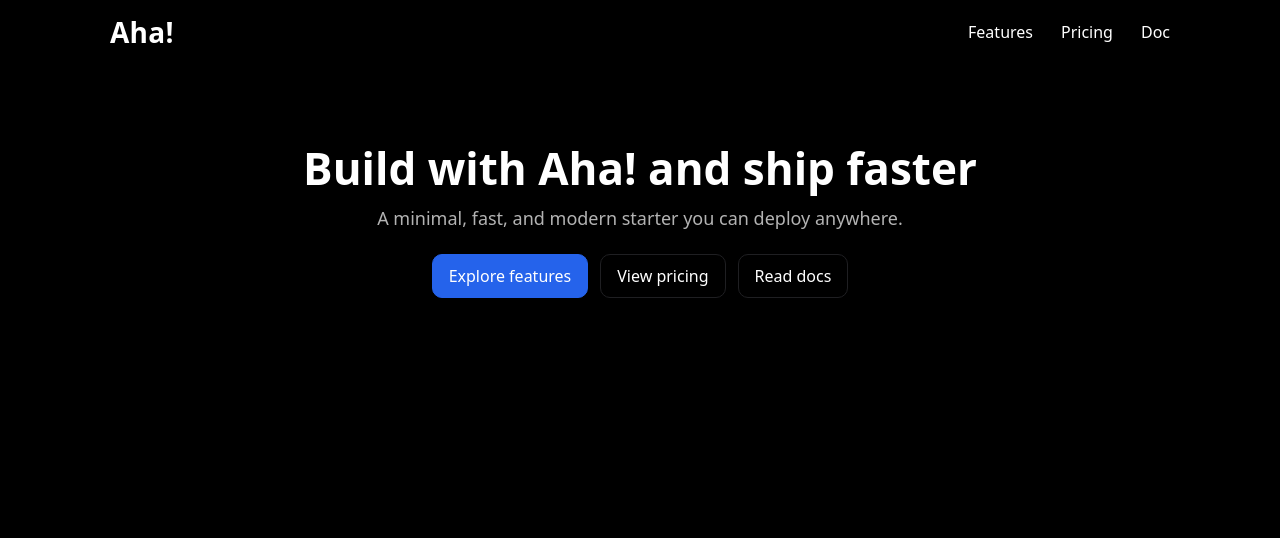
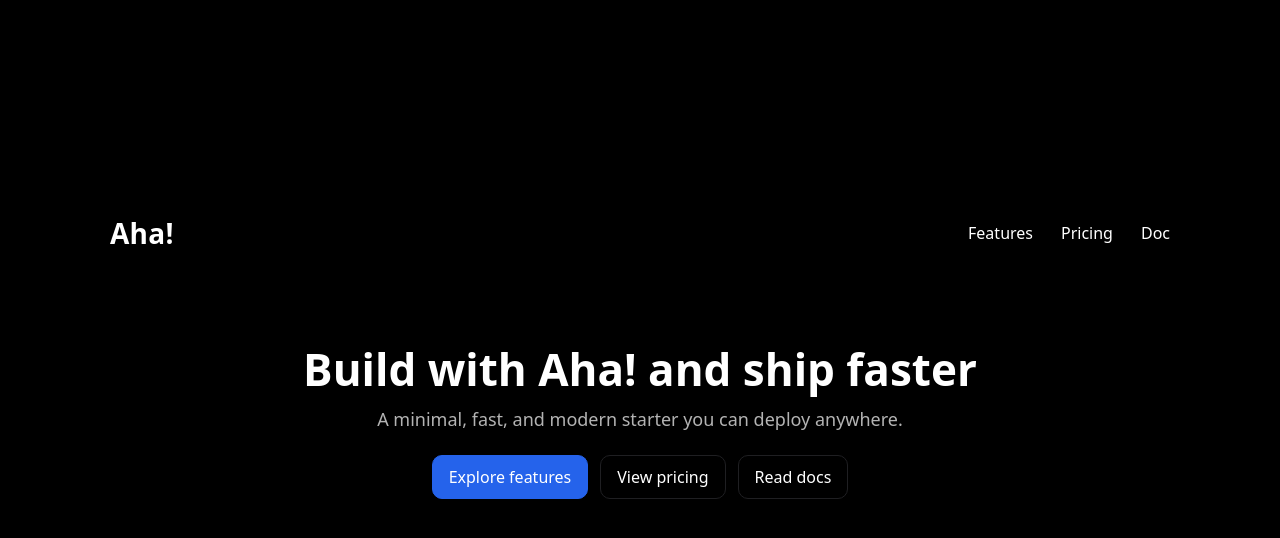
Before and after one commit to tinsleyfok/playwithcursor, a React (Vite) app in the folder aha-react/: page / in a window 1280 px wide. Shown: the top 538 px of the page. Built offline with nearby package versions, Linux system fonts and the light colour scheme.

Commit message:
style: vertically and horizontally center #root via body flex

```diff
--- a/aha-react/src/index.css
+++ b/aha-react/src/index.css
@@ -1,6 +1,6 @@
 :root { --bg: #000; --fg: #fff; --muted: #b3b3b3; --panel: #0f0f10; --border: #1f1f22; }
 html, body { height: 100%; margin: 0; }
-body { background: var(--bg); color: var(--fg); font-family: ui-sans-serif, system-ui, -apple-system, Segoe UI, Roboto, "Helvetica Neue", Arial, "Noto Sans", "Apple Color Emoji", "Segoe UI Emoji"; }
+body { background: var(--bg); color: var(--fg); font-family: ui-sans-serif, system-ui, -apple-system, Segoe UI, Roboto, "Helvetica Neue", Arial, "Noto Sans", "Apple Color Emoji", "Segoe UI Emoji"; display: flex; align-items: center; justify-content: center; min-height: 100vh; }
 a { color: var(--fg); text-decoration: none; }
 a:hover { opacity: 0.9; }
 .root, #root { max-width: 1100px; margin: 0 auto; width: 100%; }
```
